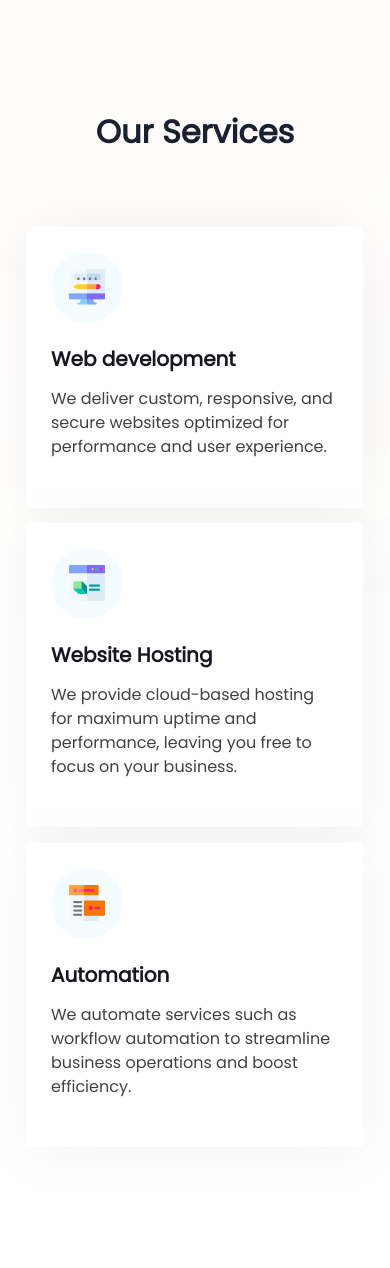
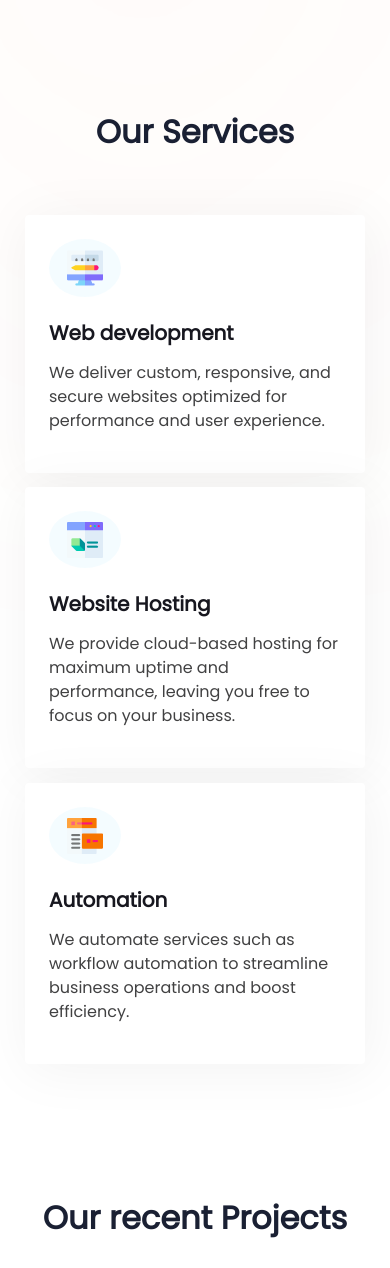
Before and after one commit to al-wazny/portfolio, a PHP site: page / in a window 390 px wide. Shown: the part 974-2242 px from the top of the page. Run offline with PHP 8.4, Linux system fonts and the light colour scheme; some libraries are stand-ins or nearby versions.

Commit message:
fix: Center the services cards on mobile view

```diff
--- a/assets/css/components/service.scss
+++ b/assets/css/components/service.scss
@@ -6,7 +6,7 @@ $icon-size: 36px;
   border-radius: 4px;
   box-shadow: 3px 5px 55px 2px rgba(0, 0, 0, 0.05);
   padding: $space-m;
-  margin: $base-space * 1.5;
+  margin: auto;
   height: 95%;
 
   .icon-wrapper {
--- a/assets/css/index.css
+++ b/assets/css/index.css
@@ -127,7 +127,7 @@
   border-radius: 4px;
   box-shadow: 3px 5px 55px 2px rgba(0, 0, 0, 0.05);
   padding: 1.5rem;
-  margin: 0.75rem;
+  margin: auto;
   height: 95%;
 }
 .service .icon-wrapper {
@@ -157,7 +157,6 @@
 
 .project-wrapper {
   margin: auto;
-  width: -webkit-fit-content;
   width: -moz-fit-content;
   width: fit-content;
 }
@@ -350,7 +349,6 @@ section h2 {
 }
 
 nav {
-  height: -webkit-fit-content;
   height: -moz-fit-content;
   height: fit-content;
   padding-top: 2rem;
```
Also changed, not shown: 1 other file.
